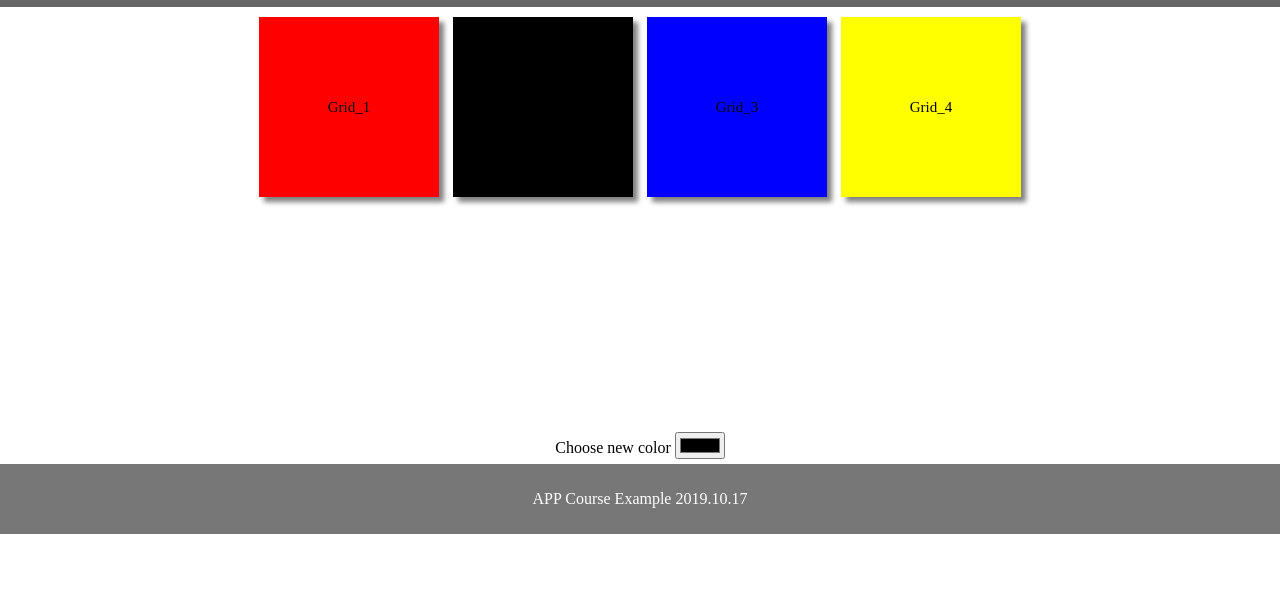
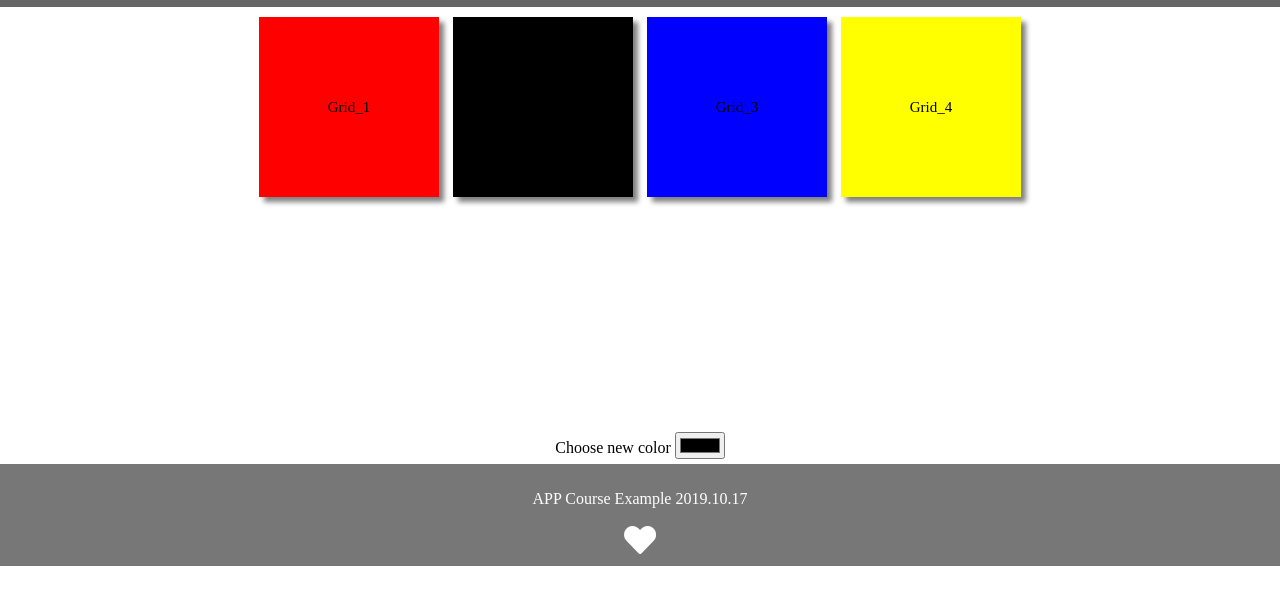
Before and after one commit to zchen1203/my_git, a plain HTML site: page 20191024/index.html in a window 1280 px wide. Shown: the part 92-696 px from the top of the page. Drawn offline with Linux system fonts and the light colour scheme.

Commit message:
6666666666

```diff
--- a/20191024/index.html
+++ b/20191024/index.html
@@ -32,7 +32,7 @@
 
 <footer>
   <p>APP Course Example 2019.10.17</p>
-
+ <i class="fas fa-heart fa-2x" onclick="javascript:beat();" id="heart"></i>
 </footer>
 
 </body>
```
